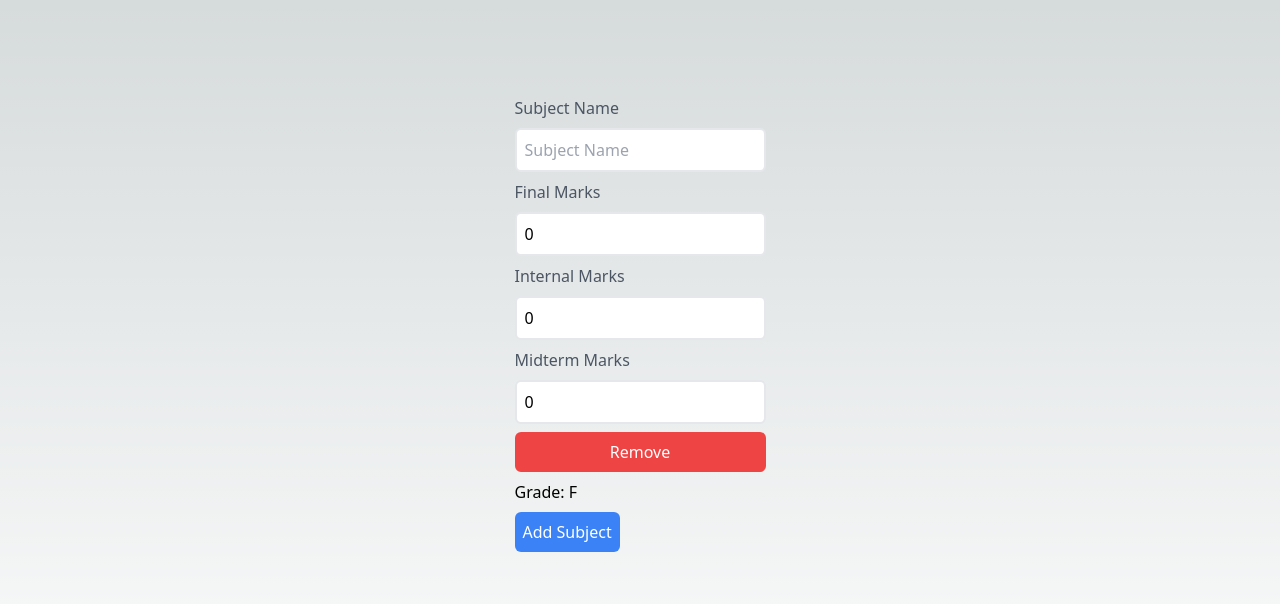
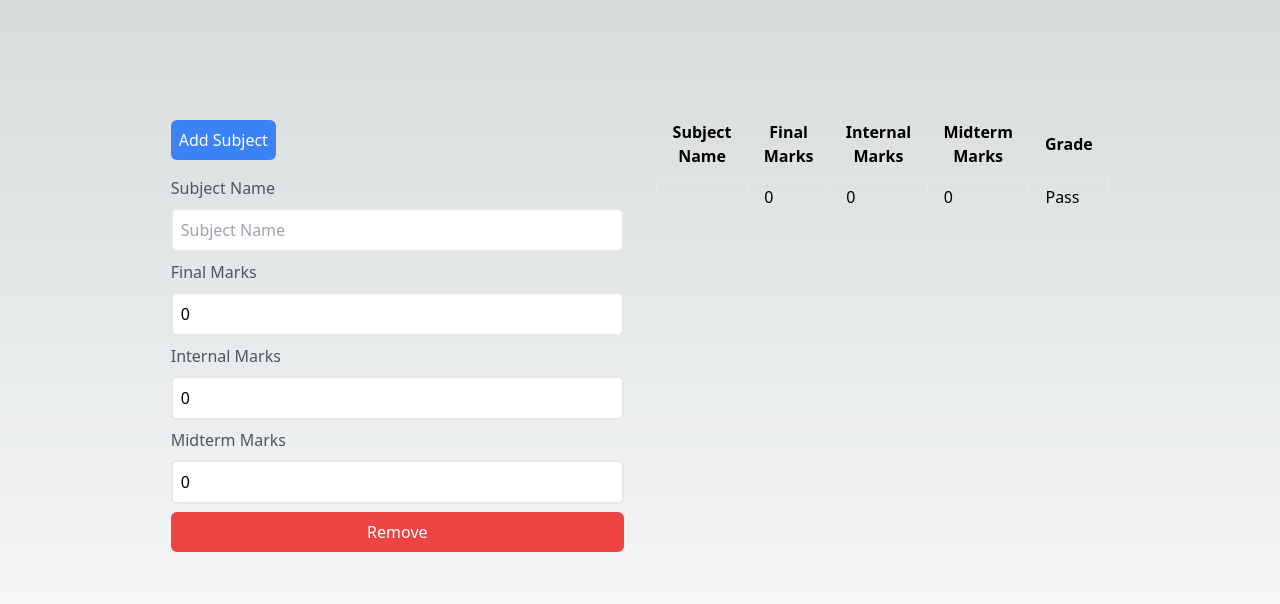
Before and after one commit to Tgmirrorbot/marks-calculator, a Next.js app: page / in a window 1280 px wide. Both pictures are taken after a click on the button "Add Subject". Shown: the top 604 px of the page. Built offline with nearby package versions, Linux system fonts and the light colour scheme.

Commit message:
Commit from Stub AI

```diff
--- a/components/SubjectForm.tsx
+++ b/components/SubjectForm.tsx
@@ -28,7 +28,7 @@ const SubjectForm = () => {
 
   const calculateGrade = (subject: Subject) => {
     const totalMarks = (subject.finalMarks / 2) + (subject.midtermMarks / 2) + subject.internalMarks;
-    if (totalMarks < 40) return 'F';
+    if (totalMarks <= 40) return 'Pass';
     if (totalMarks < 51) return 'D';
     if (totalMarks < 61) return 'C';
     if (totalMarks < 71) return 'B';
@@ -37,9 +37,11 @@ const SubjectForm = () => {
   };
 
   return (
-    <div>
+    <div className="flex">
+      <div className="w-1/2 p-4">
+        <button className="bg-blue-500 text-white rounded-md p-2 mt-2" onClick={addSubject}>Add Subject</button>
         {subjects.map((subject, index) => (
-        <div key={index} className="flex flex-col space-y-2">
+          <div key={index} className="flex flex-col space-y-2 mt-4">
             <label className="text-gray-600">Subject Name</label>
             <input
               className="border-2 border-gray-200 rounded-md p-2 text-black"
@@ -72,10 +74,33 @@ const SubjectForm = () => {
               placeholder="Midterm Marks"
             />
             <button className="bg-red-500 text-white rounded-md p-2 mt-2" onClick={() => removeSubject(index)}>Remove</button>
-          <p>Grade: {calculateGrade(subject)}</p>
           </div>
         ))}
-      <button className="bg-blue-500 text-white rounded-md p-2 mt-2" onClick={addSubject}>Add Subject</button>
+      </div>
+      <div className="w-1/2 p-4">
+        <table className="table-auto w-full">
+          <thead>
+            <tr>
+              <th className="px-4 py-2">Subject Name</th>
+              <th className="px-4 py-2">Final Marks</th>
+              <th className="px-4 py-2">Internal Marks</th>
+              <th className="px-4 py-2">Midterm Marks</th>
+              <th className="px-4 py-2">Grade</th>
+            </tr>
+          </thead>
+          <tbody>
+            {subjects.map((subject, index) => (
+              <tr key={index}>
+                <td className="border px-4 py-2">{subject.name}</td>
+                <td className="border px-4 py-2">{subject.finalMarks}</td>
+                <td className="border px-4 py-2">{subject.internalMarks}</td>
+                <td className="border px-4 py-2">{subject.midtermMarks}</td>
+                <td className="border px-4 py-2">{calculateGrade(subject)}</td>
+              </tr>
+            ))}
+          </tbody>
+        </table>
+      </div>
     </div>
   );
 };
```
Lines whose indentation alone changed are shown as unchanged.
